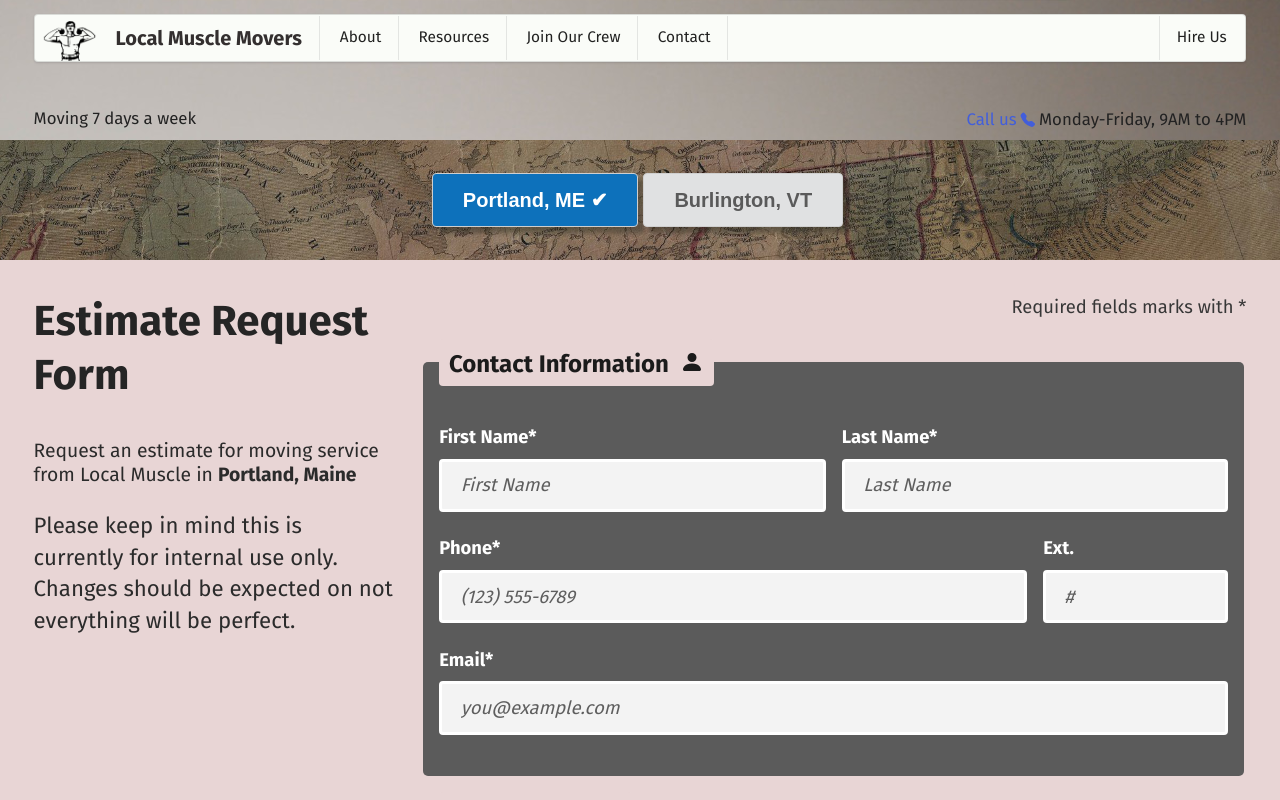
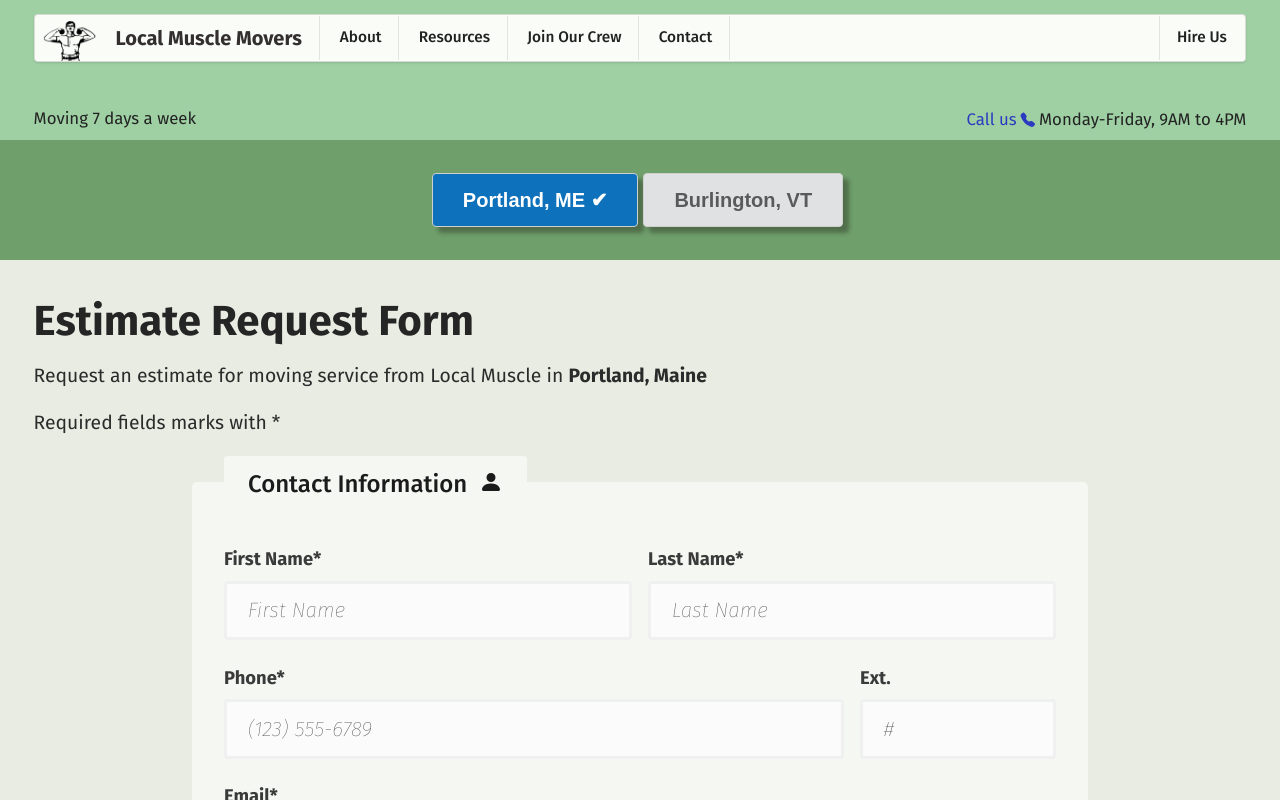
Before and after one commit to zqxyz/lmm-website, a React (Create React App) app: page /estimate in a window 1280 px wide. Both pictures are taken after a click on the button "Portland, ME". Shown: the top 800 px of the page. Built offline with nearby package versions, Linux system fonts and the light colour scheme.

Commit message:
color scheme made comfy, reduced images

```diff
--- a/public/index.html
+++ b/public/index.html
@@ -19,7 +19,7 @@
   <link rel="preconnect" href="https://fonts.googleapis.com">
   <link rel="preconnect" href="https://fonts.gstatic.com" crossorigin>
   <link
-    href="https://fonts.googleapis.com/css2?family=Fira+Sans:wght@300;400;700&family=Roboto:ital,wght@0,400;0,500;0,900;1,400&display=swap"
+    href="https://fonts.googleapis.com/css2?family=Fira+Sans:ital,wght@0,300;0,400;0,500;0,600;0,700;0,800;0,900;1,100&display=swap"
     rel="stylesheet">
   <!-- Title -->
   <title>Local Muscle Movers</title>
--- a/public/style/forms.css
+++ b/public/style/forms.css
@@ -1,50 +1,47 @@
 legend {
     font-size: 1.5em;
-    font-weight: 800;
-    background-color: #e8d5d5;
+    font-weight: 500 !important;
+    background-color: rgb(245, 247, 242);
     -webkit-border-radius: 4px;
     -moz-border-radius: 4px;
     border-radius: 4px;
-    padding: 0.4em;
+    padding: 0.5em 1em 0.5em 1em;
     margin-bottom: 1em;
     color: rgb(27, 27, 27);
 }
 
 fieldset {
-    background-color: rgb(91, 91, 91);
+    background-color: rgb(245, 247, 242);
     -webkit-border-radius: 5px;
     -moz-border-radius: 5px;
     border-radius: 5px;
-    margin-bottom: 1em;
+    margin-bottom: 1.5em;
     border: transparent;
-    padding: 1em;
+    color: whitesmoke;
+    padding: 1em 2em 1em 2em;
 }
 
 label, label:active, label:focus, label::selection {
     font-family: 'Fira Sans', sans-serif;
-    color: white !important;
+    color: rgb(58, 58, 58) !important;
     cursor: pointer !important;
     font-size: 1.15em !important;
     margin-bottom: 0.5em !important;
 }
 
-fieldset {
-    color: whitesmoke
-}
-
 input, select, textarea {
     font-weight: 500;
     font-family: 'Roboto';
-    font-size: 1.15em !important;
-    background-color: #f3f3f3 !important;
-    border: 3px solid white !important;
+    font-size: 1.3em !important;
+    background-color: #fbfbfb !important;
+    border: 3px solid rgb(240, 240, 240) !important;
     margin-bottom: 0.5em !important;
     font-family: 'Fira Sans', sans-serif;
 }
 
 input:focus, select:focus, textarea:focus {
     background-color: #ffffff !important;
-    border: 3px solid #0091ff !important;
+    border: 3px solid white !important;
 }
 
 input[type="checkbox"] + label:hover {
@@ -52,8 +49,9 @@ input[type="checkbox"] + label:hover {
 }
 
 input::placeholder, textarea::placeholder {
-    color: #5e5e5e !important;
+    color: #444444 !important;
     font-style: italic;
+    font-weight: 100;
 }
 
 .ui.checkbox input[type="checkbox"] {
--- a/public/style/main.css
+++ b/public/style/main.css
@@ -26,8 +26,8 @@ html, body, #root {
 }
 
 body {
-    background-color: #f0ece6;
-    background-image: url(/images/softWhite.jpg);
+    background-color: #9ed0a3;
+    /* background-image: url(/images/softWhite.jpg); */
     background-size: cover;
     background-repeat: no-repeat;
     background-attachment: fixed;
@@ -51,7 +51,7 @@ body {
 }
 
 a {
-    color: rgb(66, 94, 219)
+    color: rgb(43, 58, 192)
 }
 
 a:hover {
@@ -59,8 +59,10 @@ a:hover {
 }
 
 a:visited {
-    color: rgb(66, 94, 219)
+    color: rgb(43, 58, 192)
 }
+
+
 
 a:focus {
     border: 1px solid black !important;
--- a/src/components/Container.js
+++ b/src/components/Container.js
@@ -35,7 +35,9 @@ const Container = ({ title, bgColor = '#cbd1b6', lightText, id, children }) => {
         }
         style={(bgColor !== 'dark') ? { backgroundColor: bgColor } : null}
       >
-        <div className={`page${(lightText || bgColor === 'dark') ? ' lightText' : ''}`}>
+        <div
+          className={`page${(lightText || bgColor === 'dark') ? ' lightText' : ''}`}
+        >
 
           {(title)
             ? <h1
--- a/src/pages/Estimate.js
+++ b/src/pages/Estimate.js
@@ -31,8 +31,8 @@ const Estimate = () => {
 
   return (
     <>
-      <Banner
-        imageUrl='images/geo.jpg'
+      <Container
+        bgColor='rgb(111, 159, 107)'
       >
         <center>
           <button
@@ -50,7 +50,7 @@ const Estimate = () => {
             Burlington, VT {(branch === 'burlington') ? '✔' : ''}
           </button>
         </center>
-      </Banner>
+      </Container>
 
       {renderBranchForm()}
     </>
--- a/src/pages/EstimateForm/Portland.js
+++ b/src/pages/EstimateForm/Portland.js
@@ -8,6 +8,7 @@ import Origin from './PortlandFieldsets/Origin';
 import Destination from './PortlandFieldsets/Destination';
 import AddlLocation from './PortlandFieldsets/AddlLocation';
 import OtherNotes from './PortlandFieldsets/OtherNotes'
+import Container from '../../components/Container';
 
 // API documentation for SmartMoving
 // https://smfilestore.blob.core.windows.net/docs/AdvancedWebsiteFormIntegration.pdf
@@ -117,25 +118,22 @@ const Portland = () => {
 
   return (
     <>
-      <ContainerSplitRight
+      <Container
         title='Estimate Request Form'
-        bgColor='#e8d5d5'
+        bgColor='rgb(232, 236, 226)'
       >
-        <>
+        <p>
           Request an estimate for moving service from Local Muscle
           in <strong>Portland, Maine</strong>
-          <br />
-          <br />
-          <p>
-            Please keep in mind this is currently for internal use only. Changes
-            should be expected on not everything will be perfect.
-          </p>
-        </>
-        <div class="ui large form">
+        </p>
+        <p>
+          Required fields marks with *
+        </p>
+        <div
+          class="ui large form"
+          style={{ maxWidth: '900px', margin: 'auto' }}
+        >
           <form onSubmit={handleSubmit}>
-            <p style={{ color: 'rgb(55, 55, 55)', textAlign: 'right' }}>
-              Required fields marks with *
-            </p>
 
             <Contact
               form={form}
@@ -192,7 +190,7 @@ const Portland = () => {
 
           </form>
         </div>
-      </ContainerSplitRight>
+      </Container>
 
 
     </>
--- a/src/pages/EstimateForm/PortlandFieldsets/AddlLocation.js
+++ b/src/pages/EstimateForm/PortlandFieldsets/AddlLocation.js
@@ -18,8 +18,9 @@ const AddlLocation = ({ addlLocationNotes, setAddlLocationNotes }) => {
           />
         </svg>
       </legend>
+      <div className='field' style={{ paddingBottom: '0.5em' }}>
         <label htmlFor='addlLocationNotes'>
-        Special precautions for locations or addtional pickup/dropoff spots.<br /><br />
+          Special precautions for locations or addtional pickup/dropoff spots<br />
         </label>
         <textarea
           id="addlLocationNotes"
@@ -31,6 +32,7 @@ const AddlLocation = ({ addlLocationNotes, setAddlLocationNotes }) => {
             setAddlLocationNotes(event.target.value)
           }}
         />
+      </div>
     </fieldset>
   )
 }
--- a/src/pages/EstimateForm/PortlandFieldsets/Destination.js
+++ b/src/pages/EstimateForm/PortlandFieldsets/Destination.js
@@ -83,7 +83,7 @@ const Destination = ({ form, handleFormChange, destinationFloors, setDestination
           Floors*
         </strong>
       </label>
-      <Columns>
+      <Columns style={{paddingBottom: '1em'}}>
         <column>
           <div class="ui checkbox">
             <input
--- a/src/pages/EstimateForm/PortlandFieldsets/Origin.js
+++ b/src/pages/EstimateForm/PortlandFieldsets/Origin.js
@@ -78,7 +78,7 @@ const Origin = ({ form, handleFormChange, originFloors, setOriginFloors }) => {
         </div>
       </div>
 
-      <Columns>
+      <Columns style={{paddingBottom: '1em'}}>
         <column>
           <div class="ui checkbox">
             <input
--- a/src/pages/EstimateForm/PortlandFieldsets/OtherNotes.js
+++ b/src/pages/EstimateForm/PortlandFieldsets/OtherNotes.js
@@ -18,8 +18,9 @@ const AddlLocation = ({ otherNotes, setOtherNotes }) => {
           />
         </svg>
       </legend>
+      <div className='field' style={{paddingBottom: '0.5em'}}>
         <label htmlFor='otherNotes'>
-        Summary of service or anything else we should know.<br /><br />
+          Summary of service or anything else we should know<br />
         </label>
         <textarea
           id="otherNotes"
@@ -30,6 +31,7 @@ const AddlLocation = ({ otherNotes, setOtherNotes }) => {
             setOtherNotes(event.target.value)
           }}
         />
+      </div>
     </fieldset>
   )
 }
--- a/src/pages/EstimateForm/PortlandFieldsets/ServiceType.js
+++ b/src/pages/EstimateForm/PortlandFieldsets/ServiceType.js
@@ -29,11 +29,11 @@ const ServiceType = ({ form, setForm }) => {
           1 0 1 0 0 2 1 1 0 0 0 0-2z" />
         </svg>
       </legend>
-      <div className="fields">
+
 
         <div className="field">
           <button
-            className={`ui button pop${(form.ServiceType === 'Moving') ? ' green' : ''}`}
+            className={`ui button large pop${(form.ServiceType === 'Moving') ? ' blue' : ''}`}
             id="serviceMultiLocation"
             value='Moving'
             onClick={setServiceType}
@@ -43,7 +43,7 @@ const ServiceType = ({ form, setForm }) => {
           </button>
           <br />
           <button
-            className={`ui button pop${(form.ServiceType === 'LoadingOnly') ? ' green' : ''}`}
+            className={`ui button large pop${(form.ServiceType === 'LoadingOnly') ? ' blue' : ''}`}
             id="serviceMultiLocation"
             value='LoadingOnly'
             onClick={setServiceType}
@@ -53,7 +53,7 @@ const ServiceType = ({ form, setForm }) => {
           </button>
         </div>
 
-      </div>
+
     </fieldset >
   )
 }
```
Lines whose indentation alone changed are shown as unchanged.
